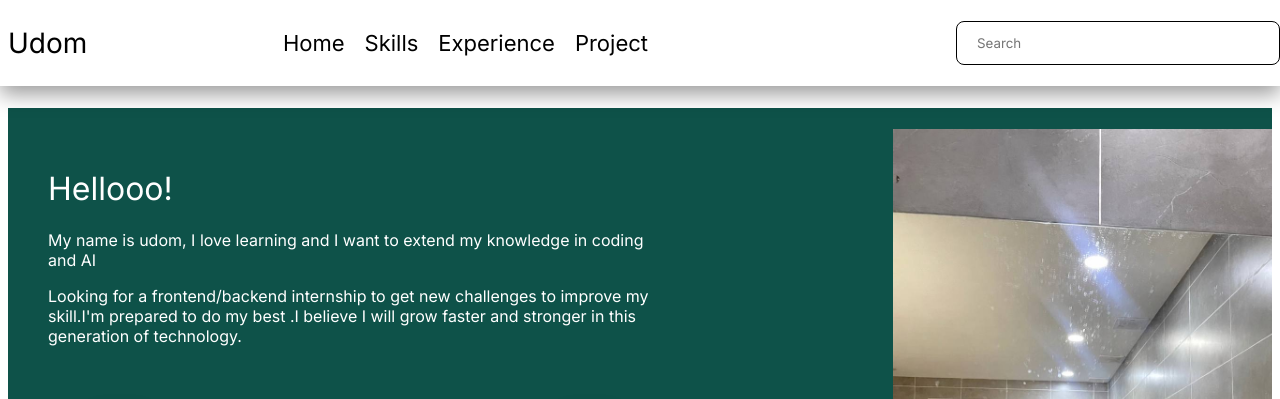
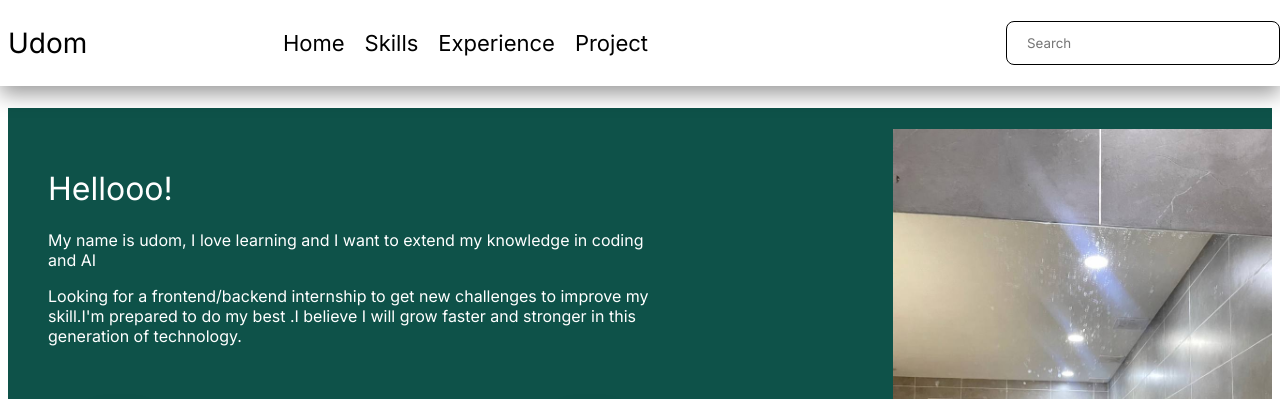
Before and after one commit to UdomHorn/Portfolio2026, a plain HTML site: page index.html in a window 1280 px wide. Shown: the top 399 px of the page. Drawn offline with Linux system fonts and the light colour scheme; a web font is replaced by a local one.

Commit message:
reduce input length to make it accessible in tablet size

```diff
--- a/style.css
+++ b/style.css
@@ -114,7 +114,7 @@ a {
 }
 
 input {
-  width: 300px;
+  width: 250px;
   height: 40px;
   border: 1px solid black;
   border-radius: 8px;
@@ -467,7 +467,7 @@ i {
 }
 
 
-@media (max-width: 900px) {
+@media (max-width: 768px) {
   .search {
     display: none;
   }
```
